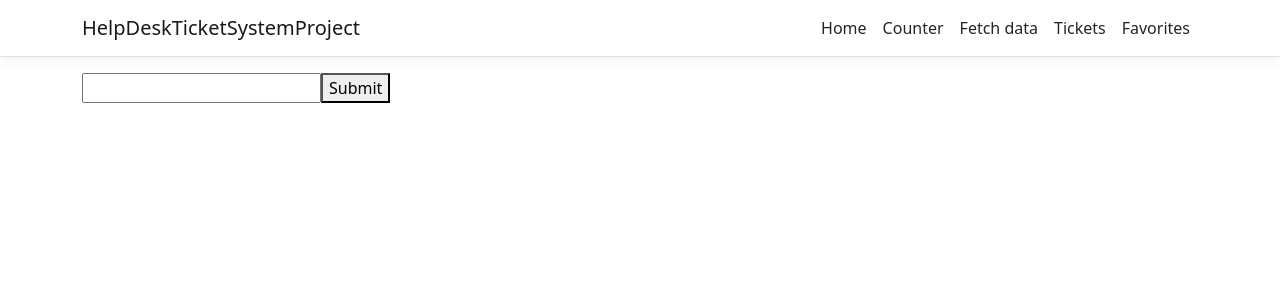
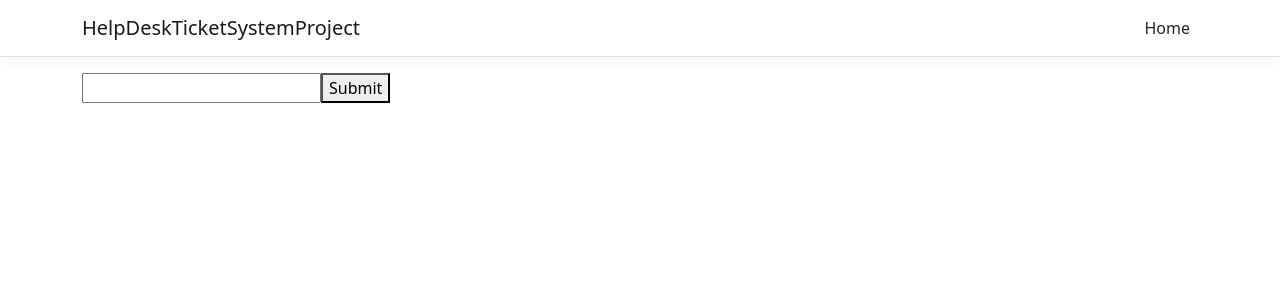
Before and after one commit to Woodsly/HelpDeskTicketSystemProj, an Angular app in the folder HelpDeskTicketSystemProject/ClientApp/: page / in a window 1280 px wide. Shown: the top 300 px of the page. Built offline with nearby package versions, Linux system fonts and the light colour scheme.

Commit message:
made navbar only show if logged in

```diff
--- a/HelpDeskTicketSystemProject/ClientApp/src/app/home/home.component.html
+++ b/HelpDeskTicketSystemProject/ClientApp/src/app/home/home.component.html
@@ -1,4 +1,4 @@
 <form #usernameForm="ngForm" (ngSubmit)="addUserName(usernameForm)">
-  <input type="text" name="userName" ngModel/>
+  <input type="text" name="userName" required ngModel />
   <button>Submit</button>
 </form>
--- a/HelpDeskTicketSystemProject/ClientApp/src/app/nav-menu/nav-menu.component.html
+++ b/HelpDeskTicketSystemProject/ClientApp/src/app/nav-menu/nav-menu.component.html
@@ -29,22 +29,20 @@
           >
             <a class="nav-link text-dark" [routerLink]="['/']">Home</a>
           </li>
-          <li class="nav-item" [routerLinkActive]="['link-active']">
-            <a class="nav-link text-dark" [routerLink]="['/counter']"
-              >Counter</a
-            >
-          </li>
-          <li class="nav-item" [routerLinkActive]="['link-active']">
-            <a class="nav-link text-dark" [routerLink]="['/fetch-data']"
-              >Fetch data</a
-            >
-          </li>
-          <li class="nav-item" [routerLinkActive]="['link-active']">
+          <li
+            *ngIf="getLogIn() != null"
+            class="nav-item"
+            [routerLinkActive]="['link-active']"
+          >
             <a class="nav-link text-dark" [routerLink]="['/tickets']"
               >Tickets</a
             >
           </li>
-          <li class="nav-item" [routerLinkActive]="['link-active']">
+          <li
+            *ngIf="getLogIn() != null"
+            class="nav-item"
+            [routerLinkActive]="['link-active']"
+          >
             <a class="nav-link text-dark" [routerLink]="['/FavTickets']"
               >Favorites</a
             >
--- a/HelpDeskTicketSystemProject/ClientApp/src/app/nav-menu/nav-menu.component.ts
+++ b/HelpDeskTicketSystemProject/ClientApp/src/app/nav-menu/nav-menu.component.ts
@@ -1,4 +1,5 @@
 import { Component } from '@angular/core';
+import { FavoriteService } from '../favorite.service';
 
 @Component({
   selector: 'app-nav-menu',
@@ -7,7 +8,8 @@ import { Component } from '@angular/core';
 })
 export class NavMenuComponent {
   isExpanded = false;
-
+  logInName:string = FavoriteService.userName;
+  constructor(private favoriteService:FavoriteService) { }
   collapse() {
     this.isExpanded = false;
   }
@@ -15,4 +17,8 @@ export class NavMenuComponent {
   toggle() {
     this.isExpanded = !this.isExpanded;
   }
+
+  getLogIn():any{
+    return FavoriteService.userName;
+  }
 }
--- a/HelpDeskTicketSystemProject/ClientApp/src/app/ticket/ticket.component.html
+++ b/HelpDeskTicketSystemProject/ClientApp/src/app/ticket/ticket.component.html
@@ -1,4 +1,4 @@
-<div *ngFor="let t of tickets">
+<div *ngFor="let t of tickets" class="card m-1 p-1">
   <a routerLink="/GetTicketById/{{ t.id }}">click here</a>
   <h2>{{ t.id }}. {{ t.subjectLine }}</h2>
   <h5>Date Opened: {{ t.dateOpened | date: "MM/dd/yyyy" }}</h5>
```
